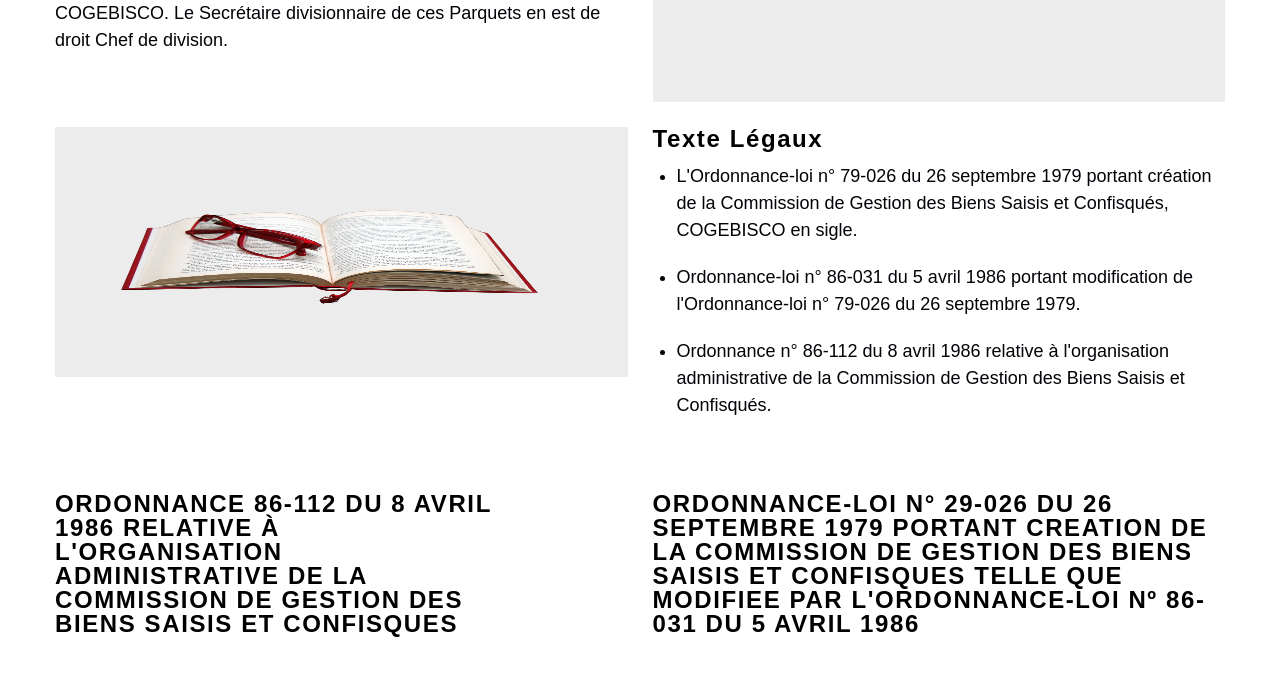
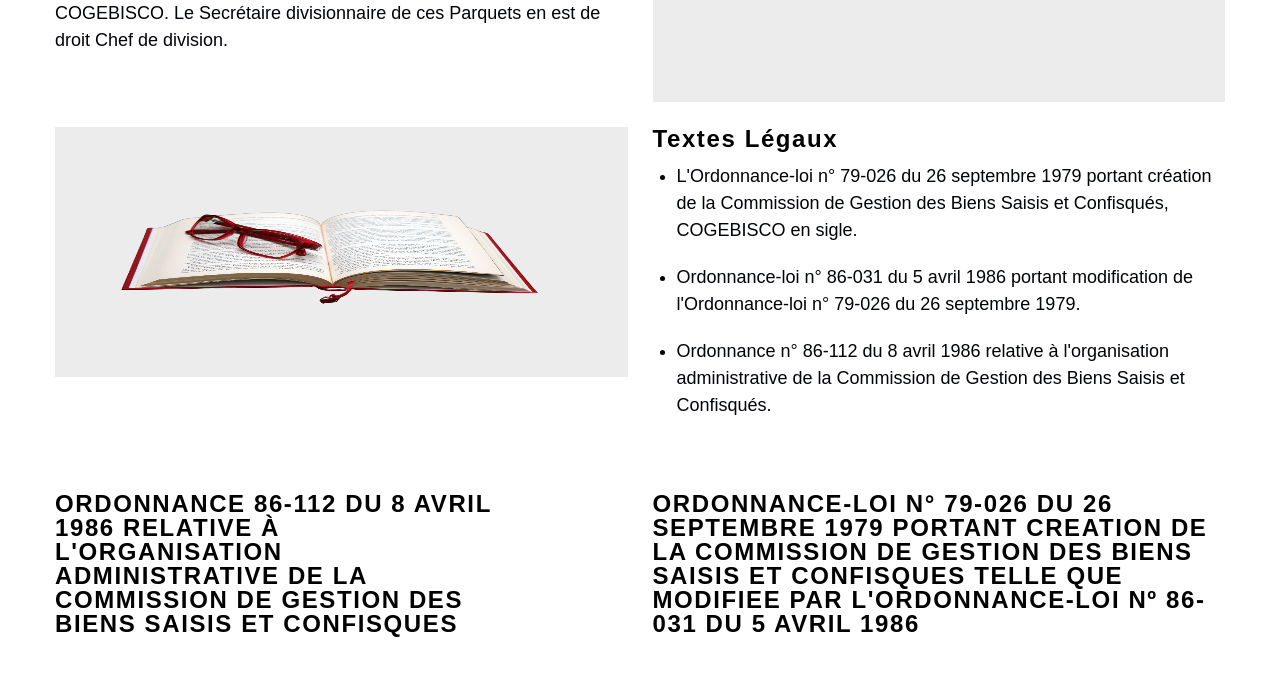
Before and after one commit to Jocelynpungwe/cogebisco, a React (Create React App) app: page / in a window 1280 px wide. Shown: the part 2120-2806 px from the top of the page. Built offline with nearby package versions, Linux system fonts and the light colour scheme; a web font is replaced by a local one.

Commit message:
fix spelling mistake

```diff
--- a/src/components/AboutUs.js
+++ b/src/components/AboutUs.js
@@ -97,7 +97,7 @@ const AboutUs = () => {
           <img src={aboutUsImageTwo} alt="judge two" className="lastImage" />
           <div>
             <article className="service">
-              <h4>Texte légaux</h4>
+              <h4>Textes légaux</h4>
               <ul>
                 <li>
                   L'Ordonnance-loi n° 79-026 du 26 septembre 1979 portant
@@ -139,7 +139,7 @@ const AboutUs = () => {
 
           <div>
             <h4>
-              ORDONNANCE-LOI N° 29-026 DU 26 SEPTEMBRE 1979 PORTANT CREATION DE
+              ORDONNANCE-LOI N° 79-026 DU 26 SEPTEMBRE 1979 PORTANT CREATION DE
               LA COMMISSION DE GESTION DES BIENS SAISIS ET CONFISQUES TELLE QUE
               MODIFIEE PAR L'ORDONNANCE-LOI Nº 86-031 DU 5 AVRIL 1986
             </h4>
```
